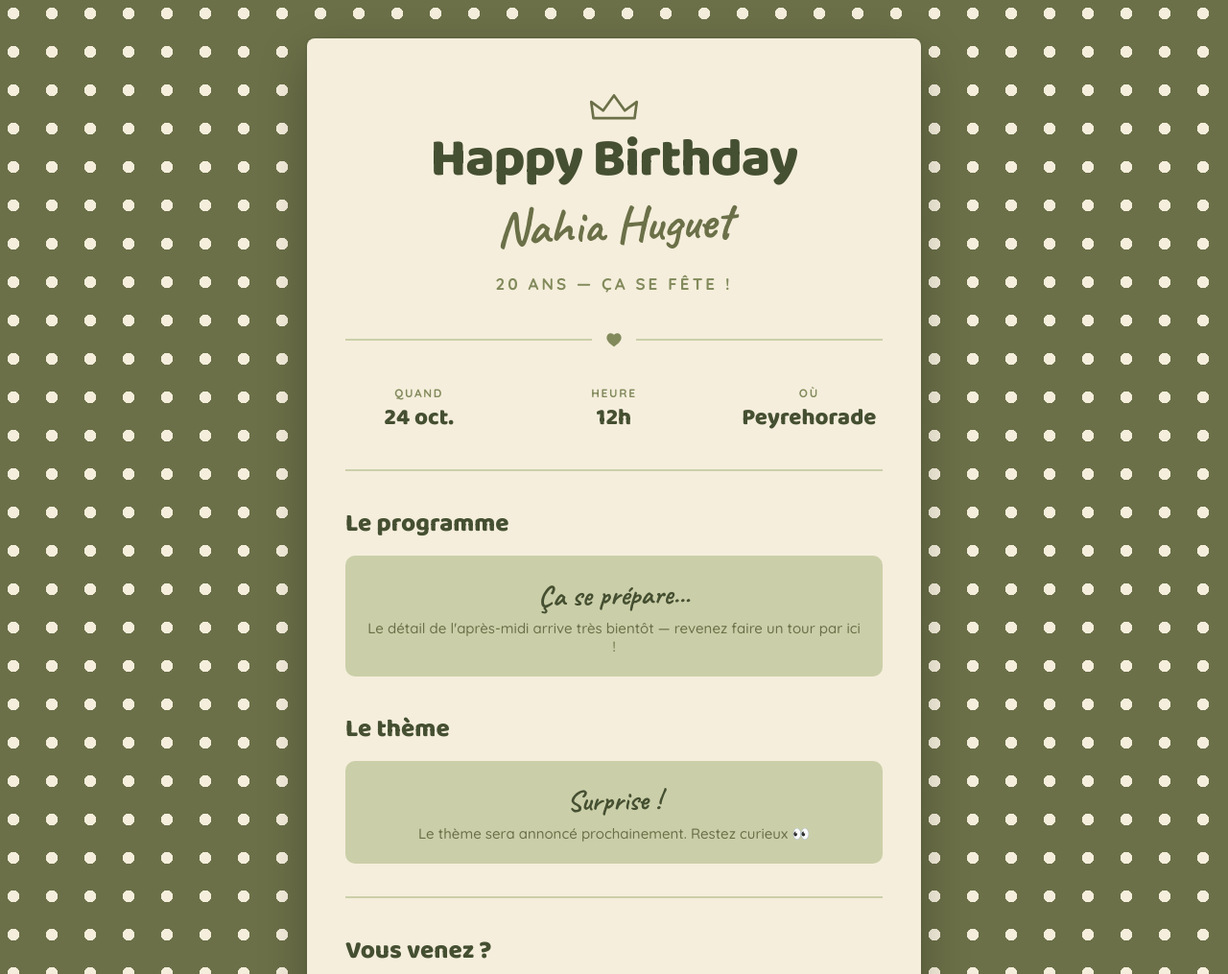
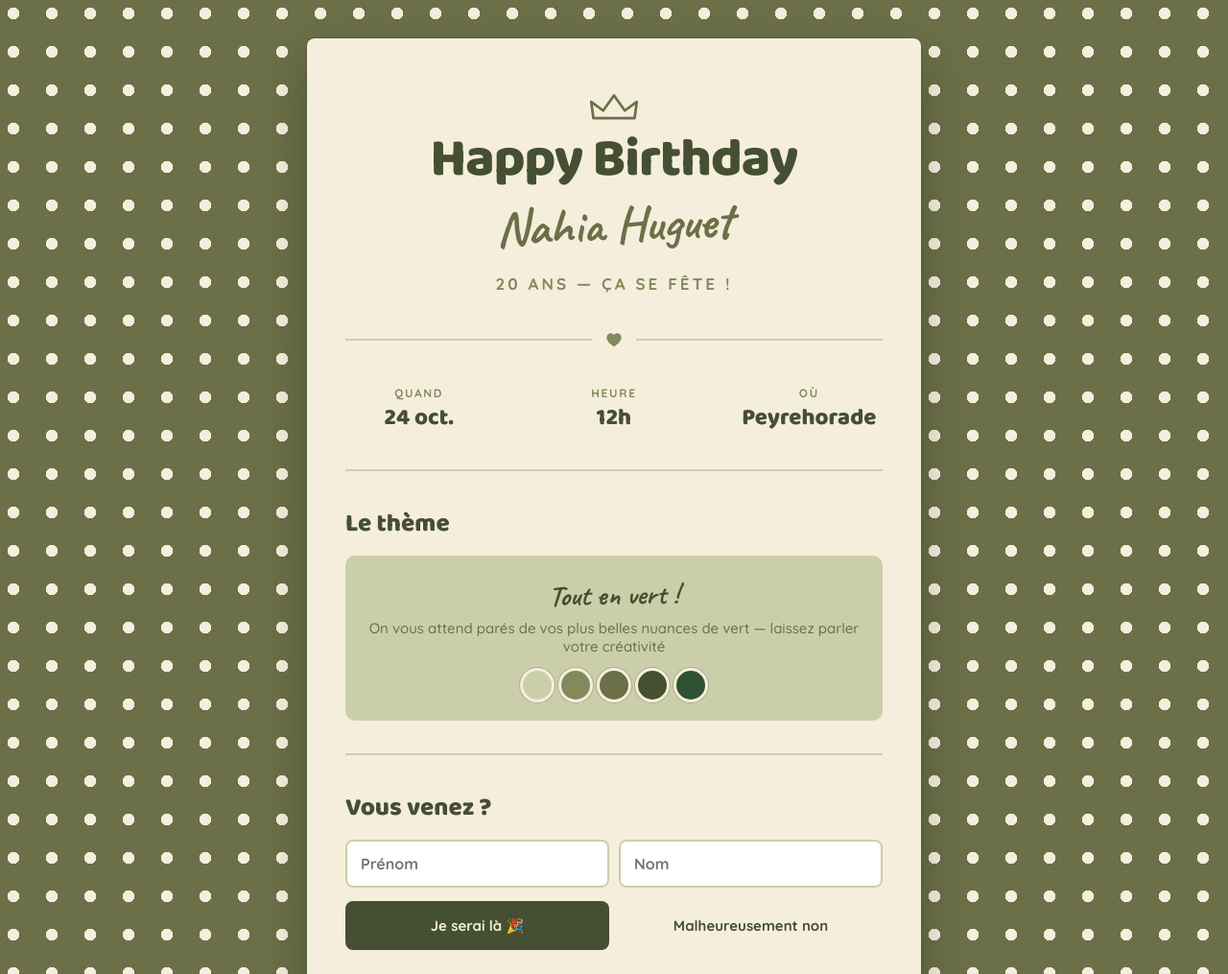
Before and after one commit to maximeetchechury-byte/Anniv-Nahia, a plain HTML site: page index.html in a window 1280 px wide. Shown: the top 1015 px of the page at 96% size. Drawn offline with Linux system fonts and the light colour scheme; no server answers.

Commit message:
Update index.html

```diff
--- a/index.html
+++ b/index.html
@@ -96,6 +96,13 @@
   .teaser .small{
     font-family:'Quicksand';font-weight:500;font-size:15px;
     color:var(--olive);margin-top:6px;
+  }
+  .swatches{
+    display:flex;justify-content:center;gap:10px;margin-top:16px;
+  }
+  .swatch{
+    width:30px;height:30px;border-radius:50%;
+    box-shadow:0 0 0 3px var(--cream), 0 0 0 4px rgba(69,79,49,0.25);
   }
 
   /* ---- RSVP ---- */
@@ -202,18 +209,17 @@
     <div class="divider"><div class="line" style="background:var(--olive-pale);"></div></div>
 
     <section class="block">
-      <h2>Le programme</h2>
-      <div class="teaser">
-        <div class="big">Ça se prépare...</div>
-        <div class="small">Le détail de l'après-midi arrive très bientôt — revenez faire un tour par ici !</div>
-      </div>
-    </section>
-
-    <section class="block" style="padding-top:0;">
       <h2>Le thème</h2>
       <div class="teaser">
-        <div class="big">Surprise !</div>
-        <div class="small">Le thème sera annoncé prochainement. Restez curieux 👀</div>
+        <div class="big">Tout en vert !</div>
+        <div class="small">On vous attend parés de vos plus belles nuances de vert — laissez parler votre créativité</div>
+        <div class="swatches">
+          <span class="swatch" style="background:#CBCFA9;"></span>
+          <span class="swatch" style="background:#828A5C;"></span>
+          <span class="swatch" style="background:#6B7048;"></span>
+          <span class="swatch" style="background:#454F31;"></span>
+          <span class="swatch" style="background:#2F5233;"></span>
+        </div>
       </div>
     </section>
 
@@ -276,6 +282,7 @@
     try{
       const res = await fetch(BASE_URL);
       if(!res.ok){
+        // Le panier n'existe pas encore : on le crée vide.
         await fetch(BASE_URL, {
           method: 'POST',
           headers: { 'Content-Type': 'application/json' },
```
